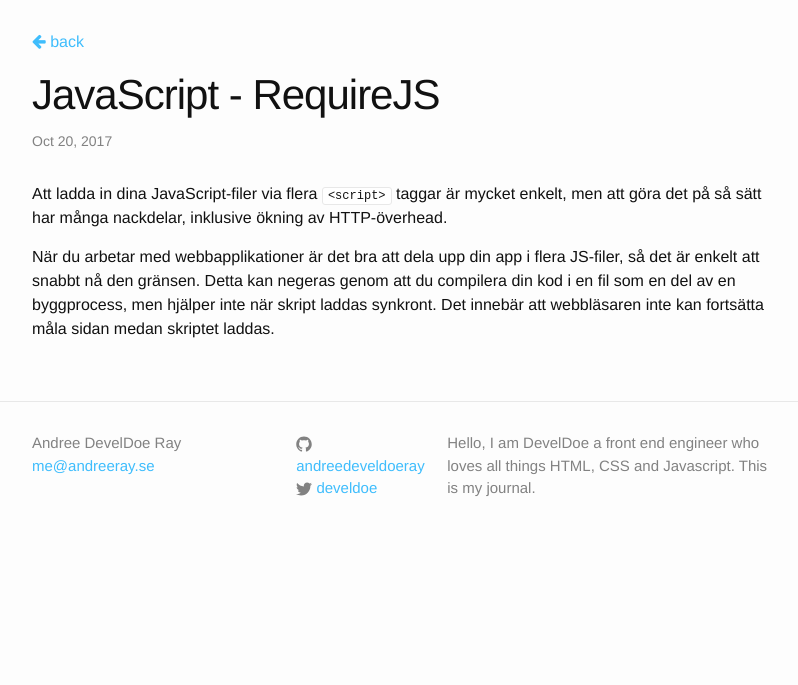
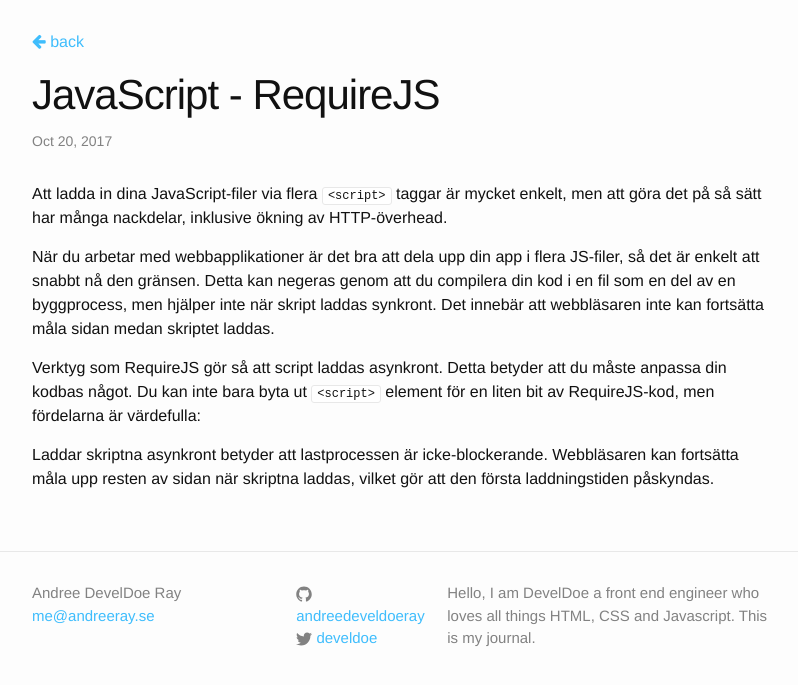
Before and after one commit to develdoe/develdoe.github.io, a Jekyll site: the page built from _posts/2017-10-20-javascript-requirejs.md, in a window 1280 px wide. Shown: the top 685 px of the page, without its empty margins (238-1036 px from the left). Built offline with Jekyll 4.4.1, drawn with Linux system fonts in a browser that asks for light colours.

Commit message:
Create 2017-10-20-javascript-requirejs.md

```diff
--- a/_posts/2017-10-20-javascript-requirejs.md
+++ b/_posts/2017-10-20-javascript-requirejs.md
@@ -6,3 +6,7 @@
 Att ladda in dina JavaScript-filer via flera `<script>` taggar är mycket enkelt, men att göra det på så sätt har många nackdelar, inklusive ökning av HTTP-överhead.
 
 När du arbetar med webbapplikationer är det bra att dela upp din app i flera JS-filer, så det är enkelt att snabbt nå den gränsen. Detta kan negeras genom att du compilera din kod i en fil som en del av en byggprocess, men hjälper inte när skript laddas synkront. Det innebär att webbläsaren inte kan fortsätta måla sidan medan skriptet laddas.
+
+Verktyg som RequireJS gör så att script laddas asynkront. Detta betyder att du måste anpassa din kodbas något. Du kan inte bara byta ut `<script>` element för en liten bit av RequireJS-kod, men fördelarna är värdefulla:
+
+Laddar skriptna asynkront betyder att lastprocessen är icke-blockerande. Webbläsaren kan fortsätta måla upp resten av sidan när skriptna laddas, vilket gör att den första laddningstiden påskyndas.
```
